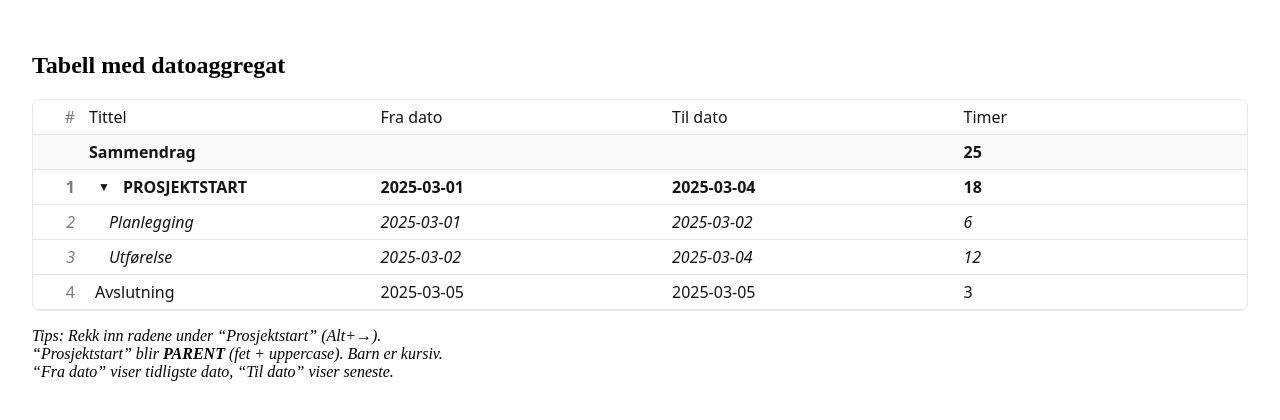
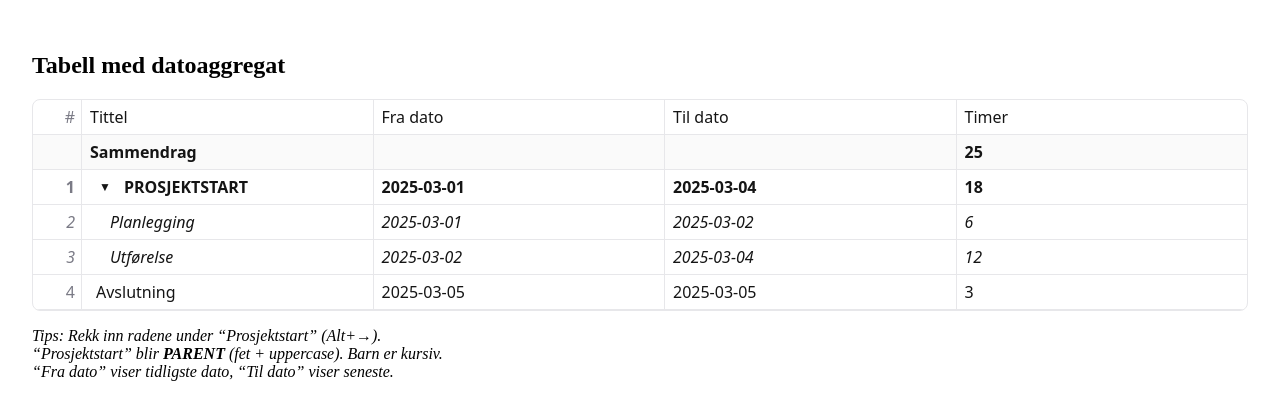
Before and after one commit to Hypermicro-code/TableCore, a React (Vite) app: page / in a window 1280 px wide. Shown: the top 420 px of the page. Built offline with nearby package versions, Linux system fonts and the light colour scheme.

Commit message:
Update tablecore.css

```diff
--- a/src/styles/tablecore.css
+++ b/src/styles/tablecore.css
@@ -88,6 +88,17 @@
 .tc-row.tc-drop-before::before{ top: -2px; }    /* løft over top-border */
 .tc-row.tc-drop-after::after{ bottom: -2px; }   /* senk under bottom-border */
 /* ==== [BLOCK: Row drop hint] END ==== */
+/* ==== [BLOCK: Vertical grid lines] BEGIN ==== */
+/* Loddrette linjer mellom alle kolonner (inkl. etter #-kolonnen) */
+.tc-header > .tc-cell + .tc-cell,
+.tc-row    > .tc-cell + .tc-cell,
+.tc-summary> .tc-cell + .tc-cell {
+  border-left: 1px solid var(--tc-grid);
+}
+
+/* Sørg for at seleksjonsramme/markering tegnes over vertikale linjer */
+.tc-cell.sel { position: relative; z-index: 1; }
+/* ==== [BLOCK: Vertical grid lines] END ==== */
 
 
 /* ==== [BLOCK: TableCore CSS] END ==== */
```
